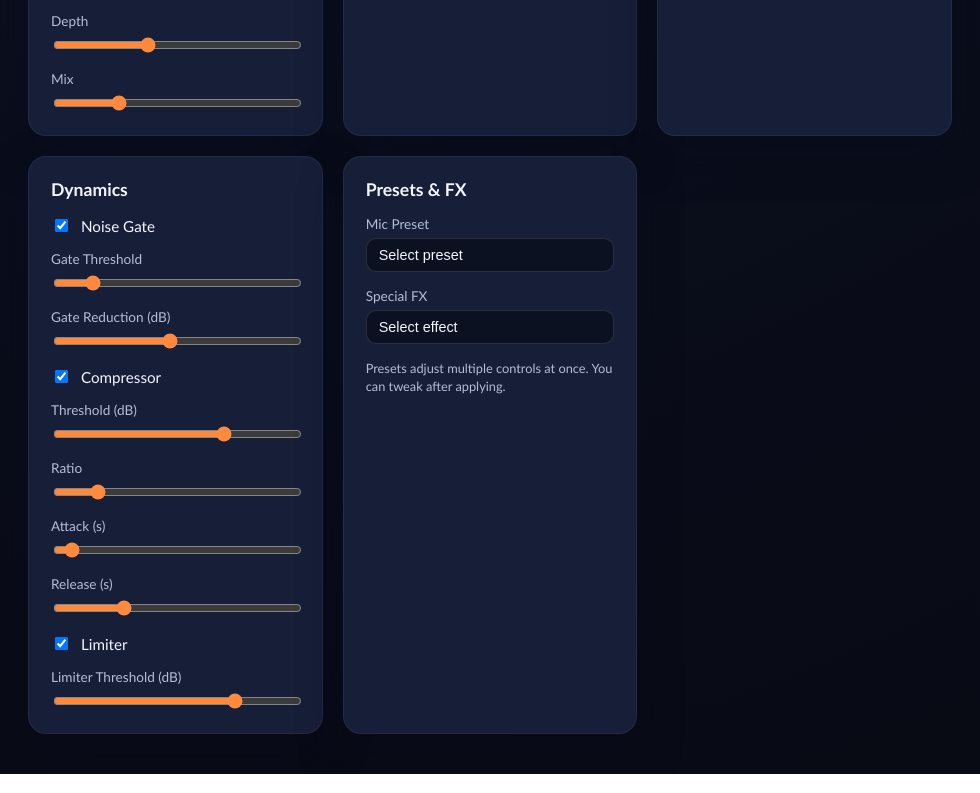
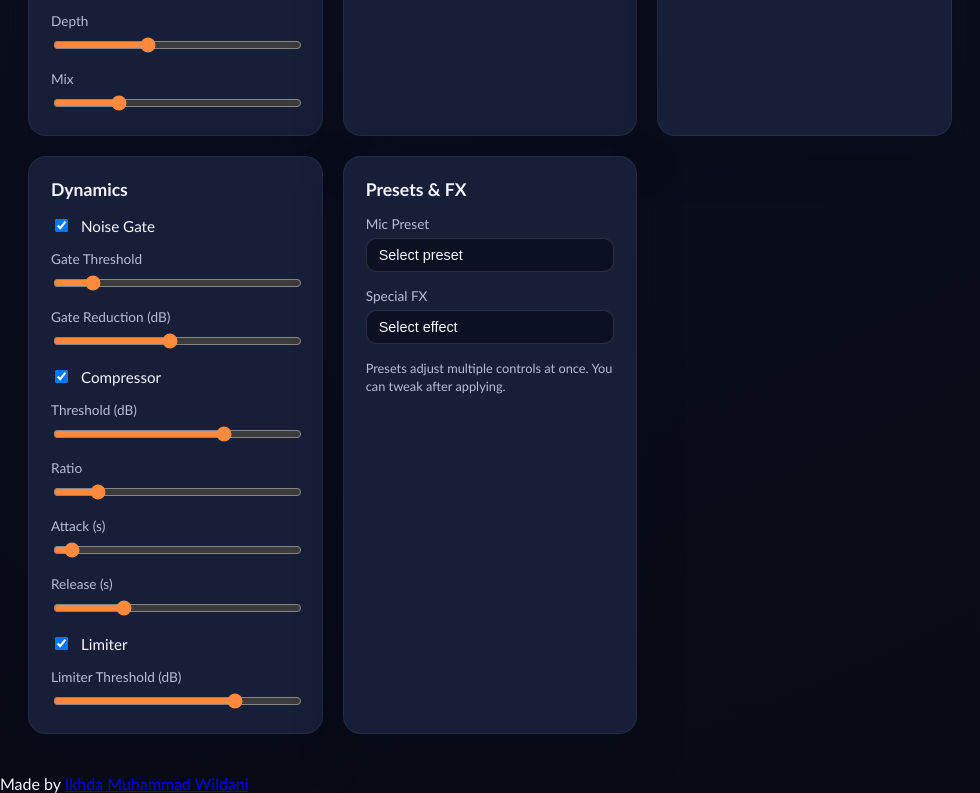
Before and after one commit to emzhofb/electron.bashocode.karaoke, an Electron app: page index.html in a window 980 px wide. Shown: the part 1322-2115 px from the top of the page. Drawn offline with Linux system fonts and the light colour scheme.

Commit message:
Add footer with author details to index.html
Added a footer with author information and a link to GitHub.

```diff
--- a/index.html
+++ b/index.html
@@ -297,6 +297,12 @@
         </div>
       </section>
     </div>
+    <footer>
+      Made by
+      <a href="https://github.com/emzhofb" target="_blank">
+        Ikhda Muhammad Wildani
+      </a>
+    </footer>
 
     <script src="renderer.js"></script>
   </body>
```
